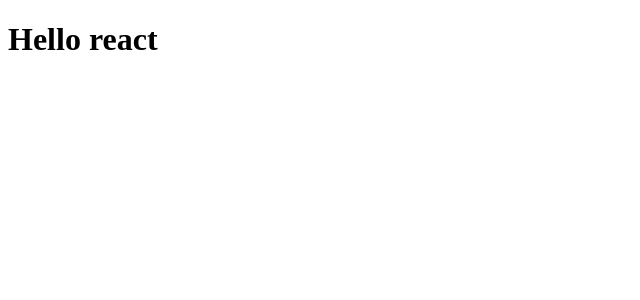
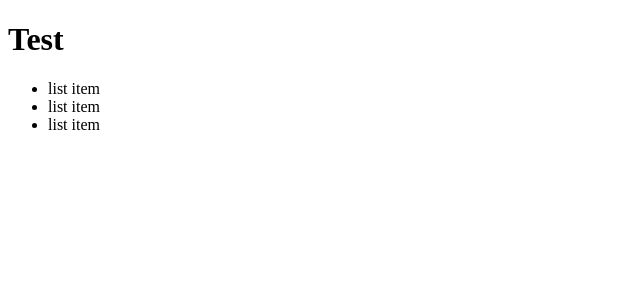
Before and after one commit to Vitalik-13/react-29-11, a React (Create React App) app: page / in a window 1280 px wide. Shown: the top 300 px of the page, without its empty margins (0-640 px from the left). Built offline with nearby package versions, Linux system fonts and the light colour scheme.

Commit message:
midified crs/index.tsx

```diff
--- a/src/index.tsx
+++ b/src/index.tsx
@@ -1,14 +1,29 @@
 import React from 'react'
 import ReactDOM from 'react-dom/client'
 
-const title = React.createElement(
-    'h1',
-    {
-        id: 'red',
-        className: 'red',
-    },
-    'Hello react'
+// const title = React.createElement(
+//     'h1',
+//     {
+//         id: 'red',
+//         className: 'red',
+//     },
+//     'Hello react'
+// )
+
+const title = <h1 className="red">Test</h1>
+const list = (
+    <ul>
+        <li>list item</li>
+        <li>list item</li>
+        <li>list item</li>
+    </ul>
+)
+const content = (
+    <div>
+        {title}
+        {list}
+    </div>
 )
 
 const root = ReactDOM.createRoot(document.getElementById('root') as HTMLElement)
-root.render(<React.StrictMode>{title}</React.StrictMode>)
+root.render(<React.StrictMode>{content}</React.StrictMode>)
```
